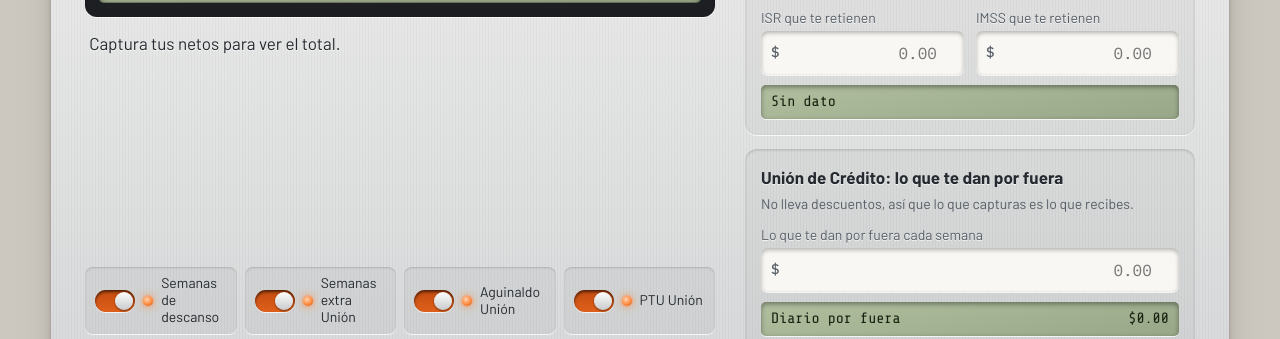
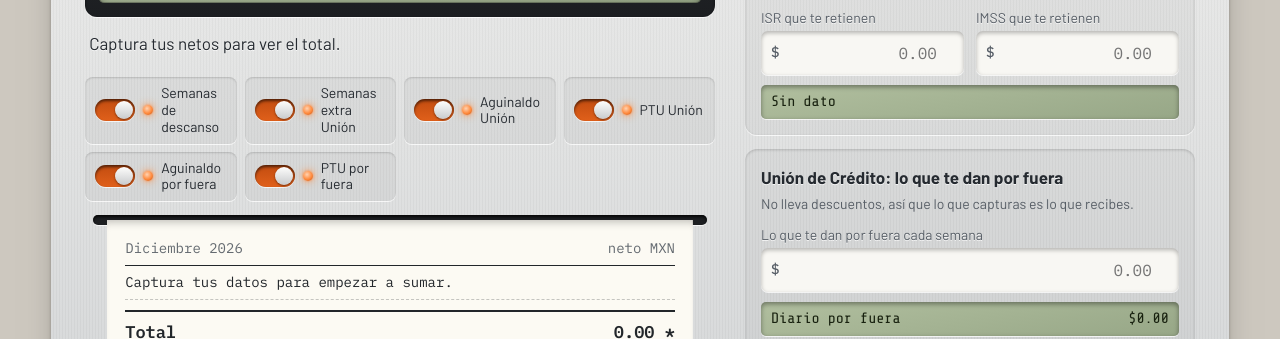
Before and after one commit to alanhl0109-cell/diciembre-union, a plain HTML site: page index.html in a window 1280 px wide. Shown: the part 460-799 px from the top of the page. Drawn offline with nearby package versions, Linux system fonts and the light colour scheme.

Commit message:
Ajusta el acomodo cuando la calculadora está vacía
Co-Authored-By: Claude Opus 5.5 <noreply@anthropic.com>
Claude-Session: https://claude.ai/code/session_01GLUd3DWhqT2nZvjCXoYYZy

```diff
--- a/index.html
+++ b/index.html
@@ -46,7 +46,7 @@ box-shadow:inset 0 1px 0 rgba(255,255,255,.55),inset 0 -2px 0 rgba(0,0,0,.18),0
 .led{display:inline-block;width:10px;height:10px;border-radius:50%;background:#5a3a2a;box-shadow:inset 0 1px 2px rgba(0,0,0,.6);flex:none}
 .led.on,input:checked+.led{background:radial-gradient(circle at 40% 35%,#ffd2b0,var(--led) 55%,#c4500f);box-shadow:0 0 8px var(--led),0 0 2px var(--led)}
 .led.g{background:radial-gradient(circle at 40% 35%,#d8ffdf,var(--grn) 55%,#2c8a3c);box-shadow:0 0 8px var(--grn)}
-.top{display:grid;grid-template-columns:minmax(0,7fr) minmax(0,5fr);grid-template-areas:"lcd ctrl" "tape ctrl";gap:22px 30px;align-items:start}
+.top{display:grid;grid-template-columns:minmax(0,7fr) minmax(0,5fr);grid-template-rows:auto minmax(0,1fr);grid-template-areas:"lcd ctrl" "tape ctrl";gap:22px 30px;align-items:start}
 .a-lcd{grid-area:lcd}.a-ctrl{grid-area:ctrl}.a-tape{grid-area:tape}
 .bezel{background:linear-gradient(180deg,#2c2f33,#1c1e21);border-radius:12px;padding:14px;box-shadow:inset 0 2px 3px rgba(0,0,0,.6),0 1px 0 var(--emb)}
 .lcd{position:relative;border-radius:5px;padding:12px 16px 12px;background:linear-gradient(170deg,var(--lcd1),var(--lcd2));color:var(--lcdink);box-shadow:inset 0 3px 10px rgba(0,0,0,.45),inset 0 0 0 1px rgba(0,0,0,.25);font-family:"Share Tech Mono",ui-monospace,monospace}
@@ -198,7 +198,7 @@ box-shadow:inset 0 1px 0 rgba(255,255,255,.55),inset 0 -2px 0 rgba(0,0,0,.2),0 2
 .cmsg{font-size:13px;color:var(--mute);min-height:18px;margin:8px 2px 0;text-align:center}
 @media(max-width:600px){.calc{left:10px;right:10px;bottom:10px;width:auto}}
 @media(prefers-reduced-motion:reduce){.calc{animation:none}}
-@media(max-width:900px){.top{grid-template-columns:minmax(0,1fr);grid-template-areas:"lcd" "ctrl" "tape"}.cal{grid-template-columns:minmax(0,1fr)}}
+@media(max-width:900px){.top{grid-template-rows:none;grid-template-columns:minmax(0,1fr);grid-template-areas:"lcd" "ctrl" "tape"}.cal{grid-template-columns:minmax(0,1fr)}}
 @media(max-width:560px){.months{grid-template-columns:minmax(0,1fr)}.tape{margin:-5px 8px 0;padding:16px 12px 24px}.r2{grid-template-columns:minmax(0,1fr)}}
 @media(prefers-reduced-motion:reduce){.key,.sw::before,details.svc summary::before{transition:none}}
 </style>
```
